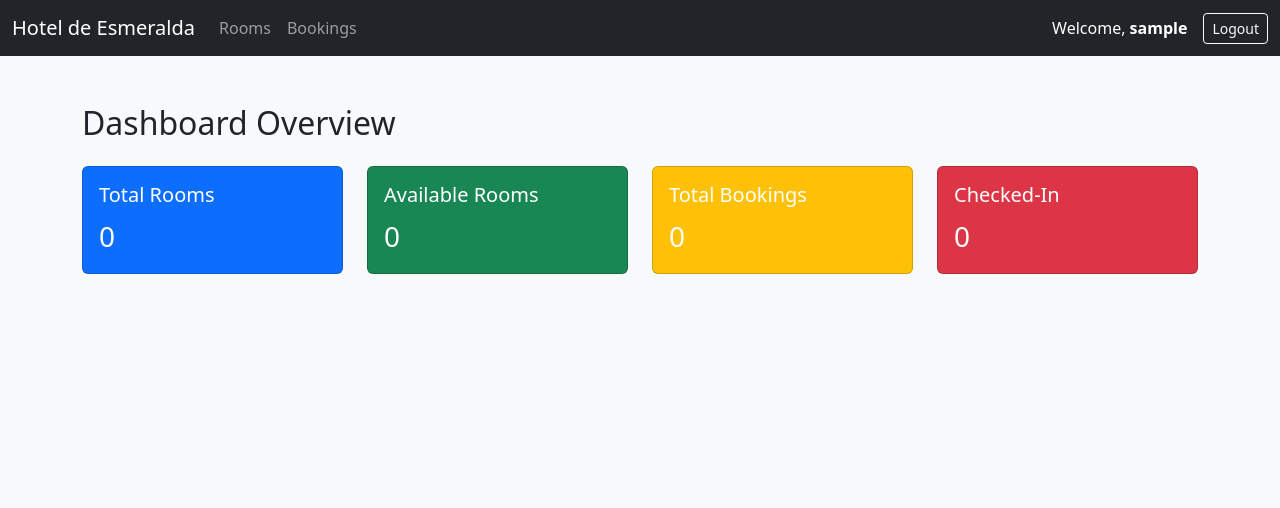
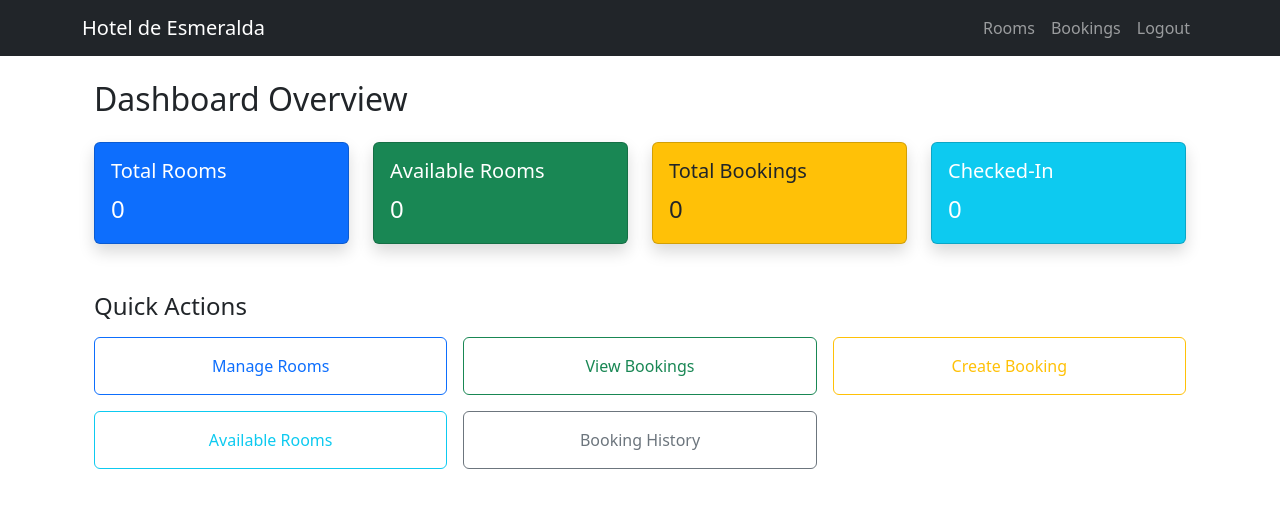
Before and after one commit to gemi-dot/hotel_abgao, a Django app: page / in a window 1280 px wide. Shown: the top 508 px of the page. Run offline with Django 4.2, Linux system fonts and the light colour scheme; the visitor is signed in with stand-in values (Sample User, id 1); data that the repository does not hold is empty.

Commit message:
Enhanced dashboard.html with new layout and buttons

```diff
--- a/hotel/templates/hotel/dashboard.html
+++ b/hotel/templates/hotel/dashboard.html
@@ -1,75 +1,65 @@
+{% extends 'hotel/base.html' %}
 
-<!DOCTYPE html>
-<html lang="en">
-<head>
-    <meta charset="UTF-8">
-    <title>Hotel Dashboard</title>
-    <meta name="viewport" content="width=device-width, initial-scale=1">
-    <!-- Bootstrap 5 CDN -->
-    <link href="https://cdn.jsdelivr.net/npm/bootstrap@5.3.0/dist/css/bootstrap.min.css" rel="stylesheet">
-</head>
-<body class="bg-light">
+{% block content %}
+<div class="container mt-4">
+  <h2 class="mb-4">Dashboard Overview</h2>
 
-<!-- Navbar -->
-<nav class="navbar navbar-expand-lg navbar-dark bg-dark">
-    <div class="container-fluid">
-        <a class="navbar-brand" href="{% url 'dashboard' %}">Hotel de Esmeralda</a>
-        <button class="navbar-toggler" type="button" data-bs-toggle="collapse" data-bs-target="#navbarContent">
-            <span class="navbar-toggler-icon"></span>
-        </button>
-        <div class="collapse navbar-collapse" id="navbarContent">
-            <ul class="navbar-nav me-auto mb-2 mb-lg-0">
-                <li class="nav-item"><a class="nav-link" href="{% url 'room_list' %}">Rooms</a></li>
-                <li class="nav-item"><a class="nav-link" href="{% url 'booking_list' %}">Bookings</a></li>
-            </ul>
-            <span class="navbar-text text-white me-3">
-                Welcome, <strong>{{ user.username }}</strong>
-            </span>
-            <a href="{% url 'logout' %}" class="btn btn-outline-light btn-sm">Logout</a>
-        </div>
-    </div>
-</nav>
-
-<!-- Dashboard Content -->
-<div class="container mt-5">
-    <h2 class="mb-4">Dashboard Overview</h2>
+  <!-- Metrics Cards -->
   <div class="row g-4">
     <div class="col-md-3">
-            <div class="card text-white bg-primary h-100">
+      <div class="card text-white bg-primary shadow">
         <div class="card-body">
           <h5 class="card-title">Total Rooms</h5>
-                    <p class="card-text fs-3">{{ total_rooms }}</p>
+          <p class="card-text fs-4">{{ total_rooms }}</p>
         </div>
       </div>
     </div>
     <div class="col-md-3">
-            <div class="card text-white bg-success h-100">
+      <div class="card text-white bg-success shadow">
         <div class="card-body">
           <h5 class="card-title">Available Rooms</h5>
-                    <p class="card-text fs-3">{{ available_rooms }}</p>
+          <p class="card-text fs-4">{{ available_rooms }}</p>
         </div>
       </div>
     </div>
     <div class="col-md-3">
-            <div class="card text-white bg-warning h-100">
+      <div class="card text-dark bg-warning shadow">
         <div class="card-body">
           <h5 class="card-title">Total Bookings</h5>
-                    <p class="card-text fs-3">{{ total_bookings }}</p>
+          <p class="card-text fs-4">{{ total_bookings }}</p>
         </div>
       </div>
     </div>
     <div class="col-md-3">
-            <div class="card text-white bg-danger h-100">
+      <div class="card text-white bg-info shadow">
         <div class="card-body">
           <h5 class="card-title">Checked-In</h5>
-                    <p class="card-text fs-3">{{ checked_in }}</p>
-                </div>
+          <p class="card-text fs-4">{{ checked_in }}</p>
         </div>
       </div>
     </div>
   </div>
 
-<!-- Bootstrap JS (optional) -->
-<script src="https://cdn.jsdelivr.net/npm/bootstrap@5.3.0/dist/js/bootstrap.bundle.min.js"></script>
-</body>
-</html>
+  <!-- Navigation Buttons -->
+  <div class="mt-5">
+    <h4 class="mb-3">Quick Actions</h4>
+    <div class="row g-3">
+      <div class="col-md-4">
+        <a href="{% url 'room_list' %}" class="btn btn-outline-primary w-100 py-3">Manage Rooms</a>
+      </div>
+      <div class="col-md-4">
+        <a href="{% url 'booking_list' %}" class="btn btn-outline-success w-100 py-3">View Bookings</a>
+      </div>
+      <div class="col-md-4">
+        <a href="{% url 'booking_create' %}" class="btn btn-outline-warning w-100 py-3">Create Booking</a>
+      </div>
+      <div class="col-md-4">
+        <a href="{% url 'available_rooms' %}" class="btn btn-outline-info w-100 py-3">Available Rooms</a>
+      </div>
+      <div class="col-md-4">
+        <a href="{% url 'booking_history' %}" class="btn btn-outline-secondary w-100 py-3">Booking History</a>
+      </div>
+    </div>
+  </div>
+</div>
+{% endblock %}
```
Lines whose indentation alone changed are shown as unchanged.
